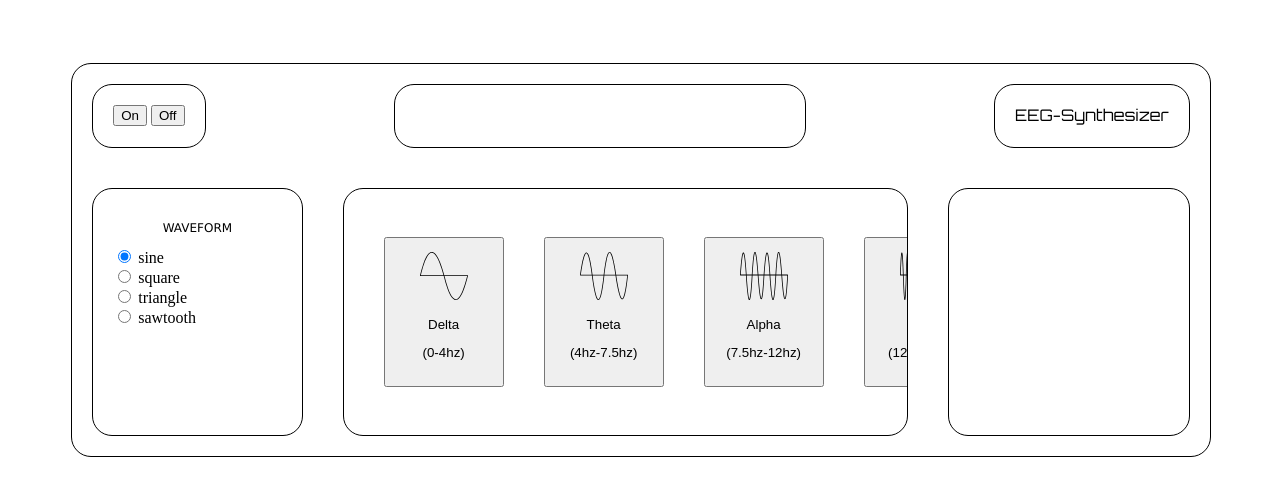
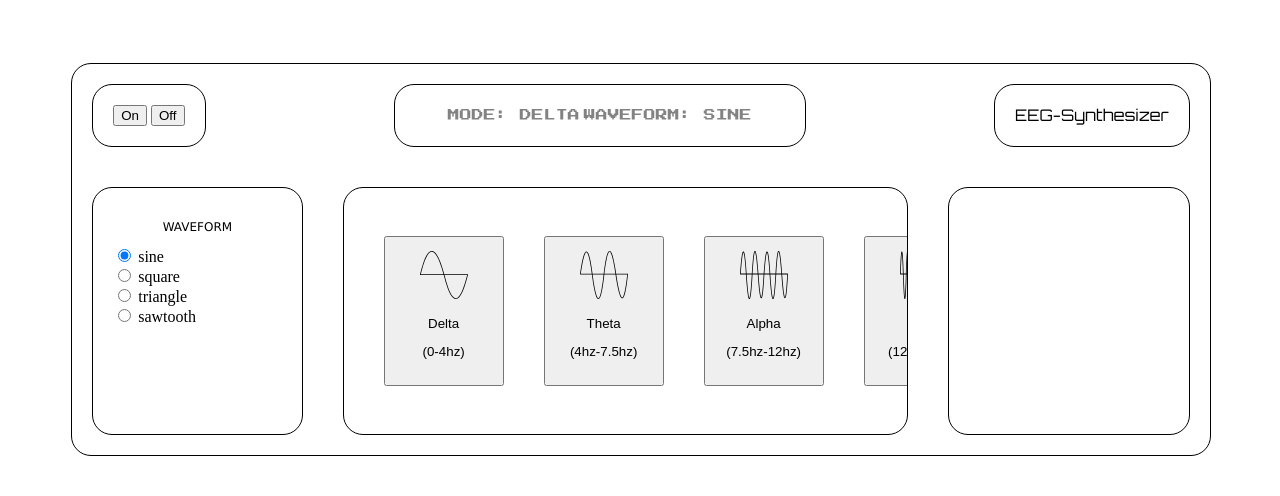
Before and after one commit to nicktaras/eeg-mindwave-synth, a website built with webpack: page index.html in a window 1280 px wide. Built offline with nearby package versions, Linux system fonts and the light colour scheme.

Commit message:
style updates

```diff
--- a/index.html
+++ b/index.html
@@ -5,10 +5,10 @@
   <meta charset="UTF-8">
   <meta name="viewport" content="width=device-width, initial-scale=1.0">
   <meta http-equiv="X-UA-Compatible" content="ie=edge">
-  <title>Document</title>
+  <title>EEG-Synthesizer</title>
   <link href="https://fonts.googleapis.com/css?family=Orbitron&display=swap" rel="stylesheet">
   <link href="https://fonts.googleapis.com/css?family=Press+Start+2P&display=swap" rel="stylesheet">
-  <link href="./styles.css" rel="stylesheet">
+  <link href="styles.css" rel="stylesheet">
 </head>
 
 <body>
@@ -23,10 +23,9 @@
       </div>
 
       <div class="box ticker-tape-box">
-        <marquee>
-          <span class="eight-bit"> MODE: </span><span class="eight-bit" id="wave-mode"> DELTA</span>
-          <span class="eight-bit"> WAVEFORM: </span><span class="eight-bit" id="wave-form"> SINE</span>
-        </marquee>
+        <!-- <marquee /> -->
+        <span class="eight-bit"> MODE: </span><span class="eight-bit" id="wave-mode"> DELTA</span>
+        <span class="eight-bit"> WAVEFORM: </span><span class="eight-bit" id="wave-form"> SINE</span>
       </div>
 
       <div class="box item-label power-box">
--- a/styles.css
+++ b/styles.css
@@ -16,7 +16,9 @@
 }
 
 .ticker-tape-box {
-  color: #4caf50;
+  padding-top: 22px;
+  text-align: center;
+  color: #828282;
   width: 370px;
 }
 
```
